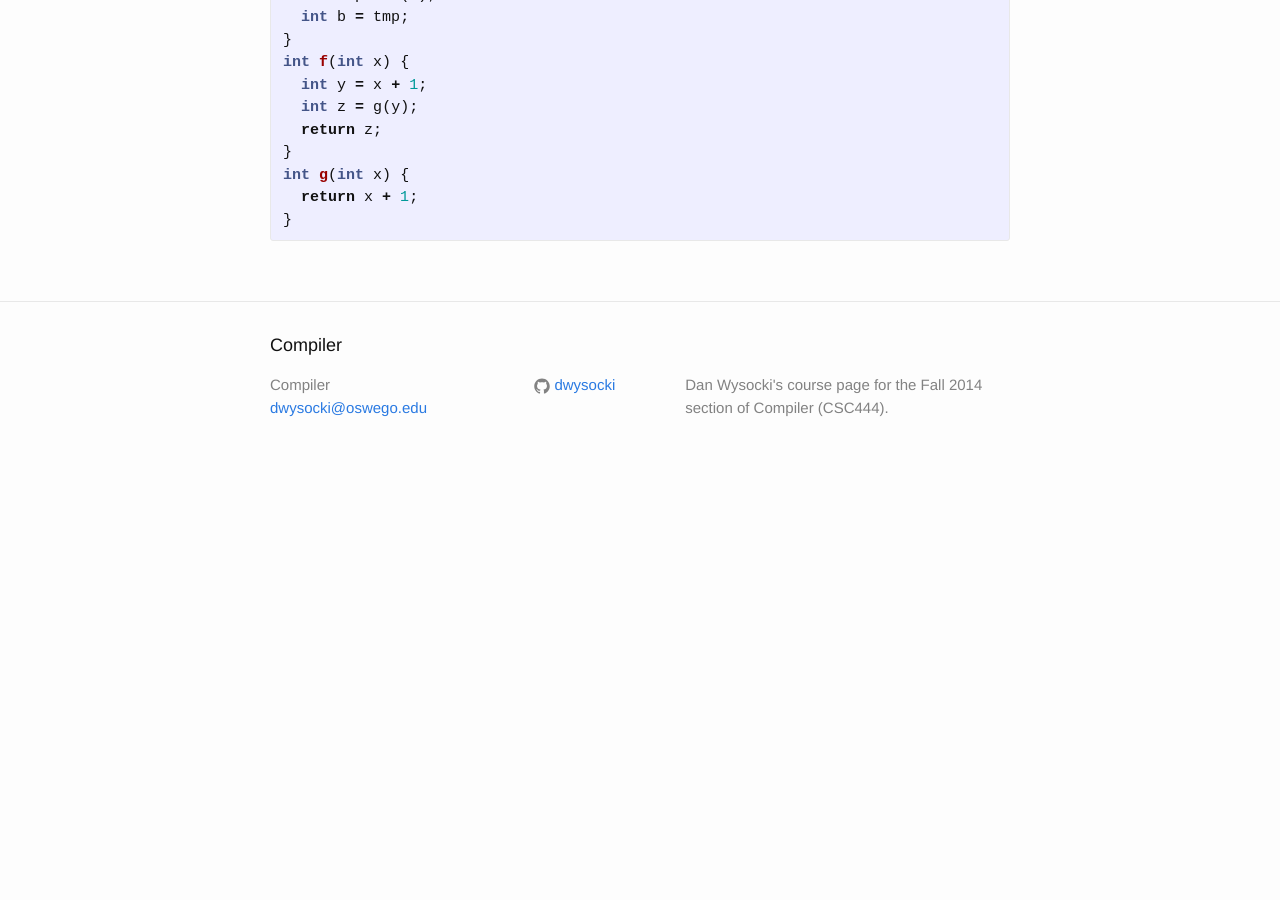
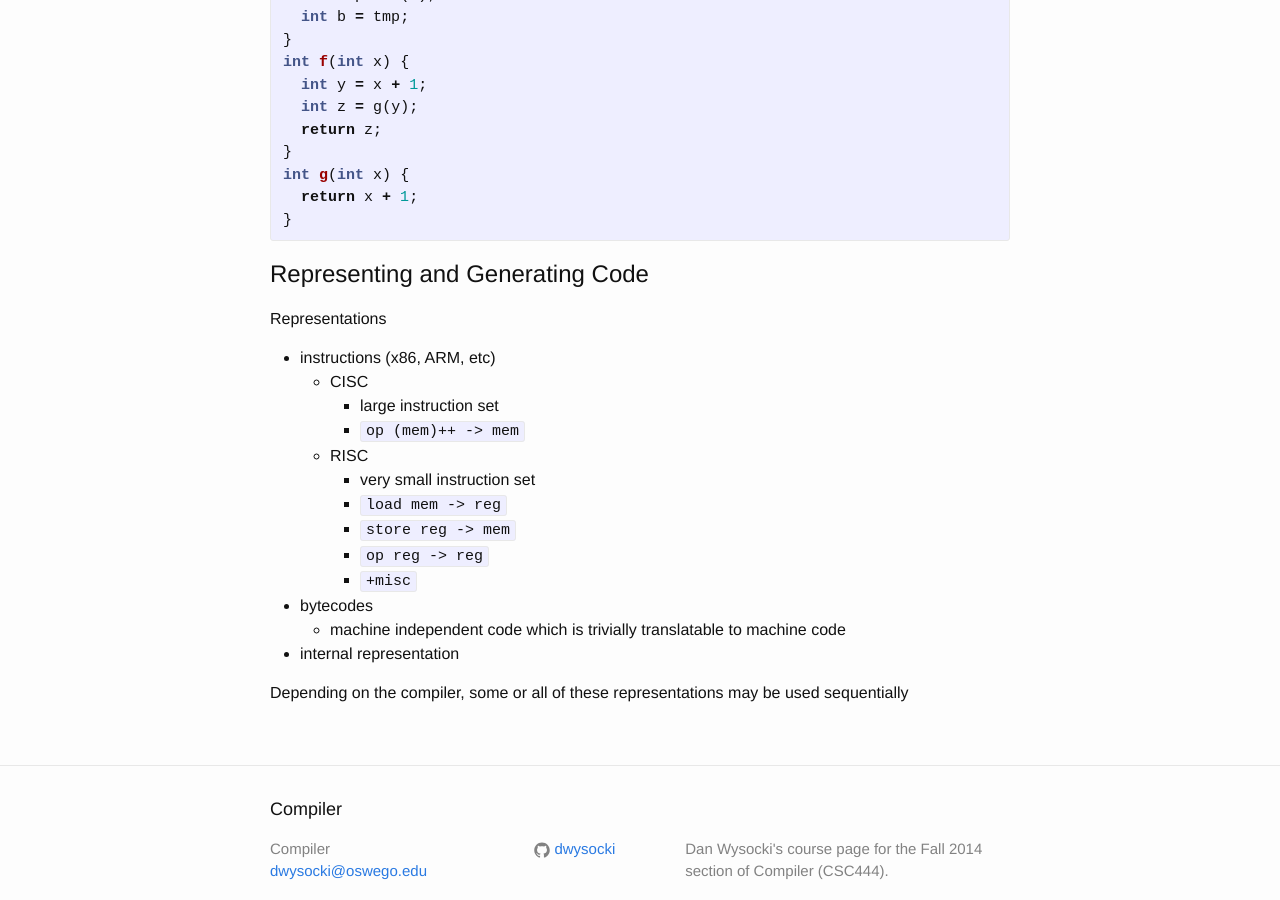
Before and after one commit to dwysocki/csc444, a Jekyll site: the page built from notes.md, in a window 1280 px wide and 900 px high, scrolled down 17917 px. Built offline with Jekyll 4.4.1, drawn with Linux system fonts in a browser that asks for light colours; before the commit the page ends 18396 px from its top, so only the background shows below that.

Commit message:
class notes

```diff
--- a/notes.md
+++ b/notes.md
@@ -883,3 +883,25 @@ int g(int x) {
   return x + 1;
 }
 {% endhighlight %}
+
+
+# Representing and Generating Code
+
+Representations
+
+- instructions (x86, ARM, etc)
+    - CISC
+        - large instruction set
+        - `op (mem)++ -> mem`
+    - RISC
+        - very small instruction set
+        - `load  mem -> reg`
+        - `store reg -> mem`
+        - `op    reg -> reg`
+        - `+misc`
+- bytecodes
+    - machine independent code which is trivially translatable to machine code
+- internal representation
+
+Depending on the compiler, some or all of these representations may be used
+sequentially
```
